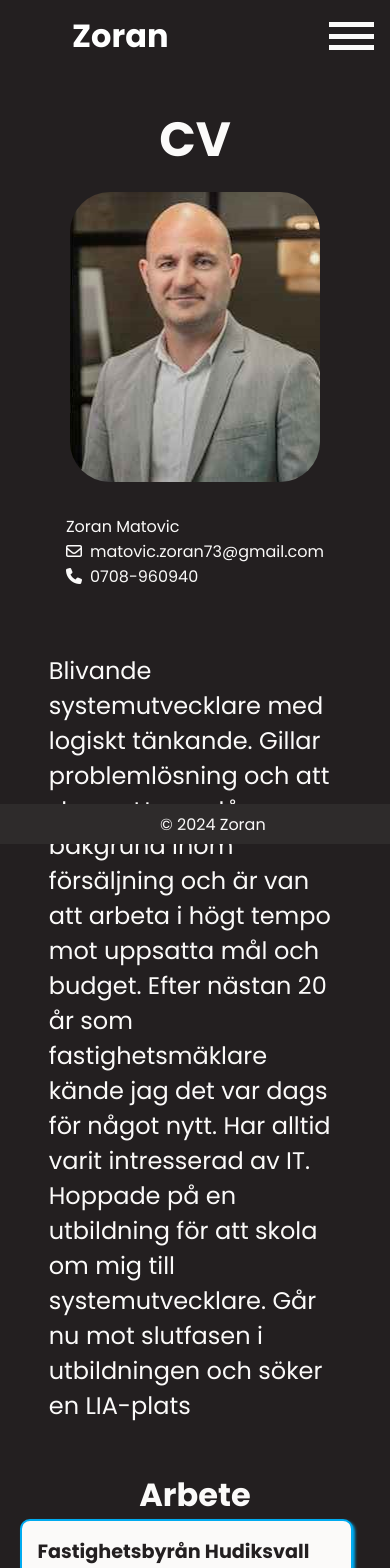
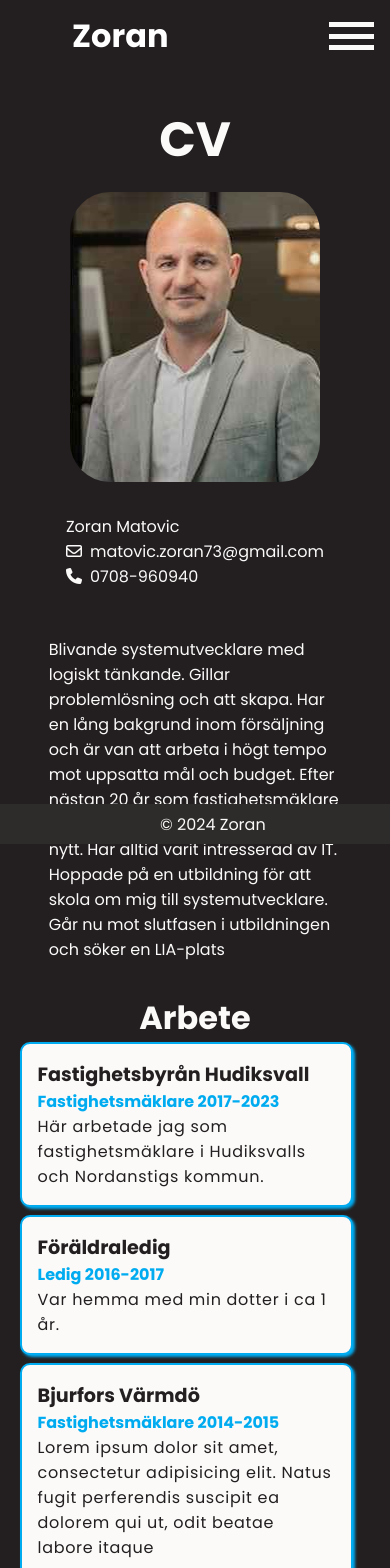
Before and after one commit to ZoranDotNet/frontend-labb2, a React (Vite) app: page /#/cv in a window 390 px wide. Shown: the top 1568 px of the page. Built offline with nearby package versions, Linux system fonts and the light colour scheme.

Commit message:
edit css in cv page

```diff
--- a/src/style.css
+++ b/src/style.css
@@ -823,6 +823,15 @@ CV
     font-size: 1.5rem;
   }
 }
+@media (max-width: 550px) {
+  .intro-cv {
+    padding: 1rem 0.7rem;
+
+    p {
+      font-size: 1rem;
+    }
+  }
+}
 
 .cv-main .cv-container {
   display: grid;
```
